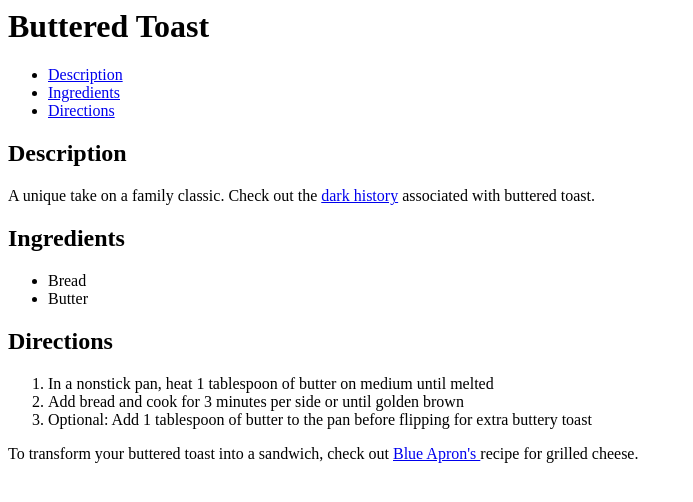
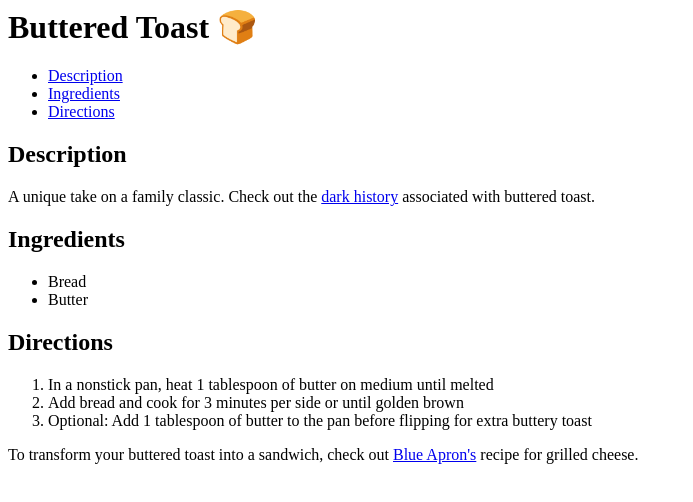
Before and after one commit to jasmineflorencio/recipe, a plain HTML site: page index.html in a window 1280 px wide. Shown: the whole page, without its empty margins (0-693 px from the left). Drawn offline with Linux system fonts and the light colour scheme.

Commit message:
fix spacing issue and add 🍞

```diff
--- a/index.html
+++ b/index.html
@@ -4,7 +4,8 @@
   </head>
 
   <body>
-    <h1>Buttered Toast</h1>
+    <header>
+      <h1>Buttered Toast 🍞</h1>
       <nav>
         <ul>
           <li><a href="#description">Description</a></li>
@@ -12,6 +13,7 @@
           <li><a href="#directions">Directions</a></li>
         </ul>
       </nav>
+    </header>
     <section id="description">
       <h2>Description</h2>
       <p>A unique take on a family classic. Check out the
@@ -34,7 +36,7 @@
       </ol>
     </section>
     <footer>
-      <p>To transform your buttered toast into a sandwich, check out <a href="https://www.blueapron.com/recipes/pesto-grilled-cheese-sandwiches-with-spicy-tomato-soup">Blue Apron's </a>
+      <p>To transform your buttered toast into a sandwich, check out <a href="https://www.blueapron.com/recipes/pesto-grilled-cheese-sandwiches-with-spicy-tomato-soup">Blue Apron's</a>
        recipe for grilled cheese.</p>
     </footer>
   </body>
```
Lines whose indentation alone changed are shown as unchanged.
